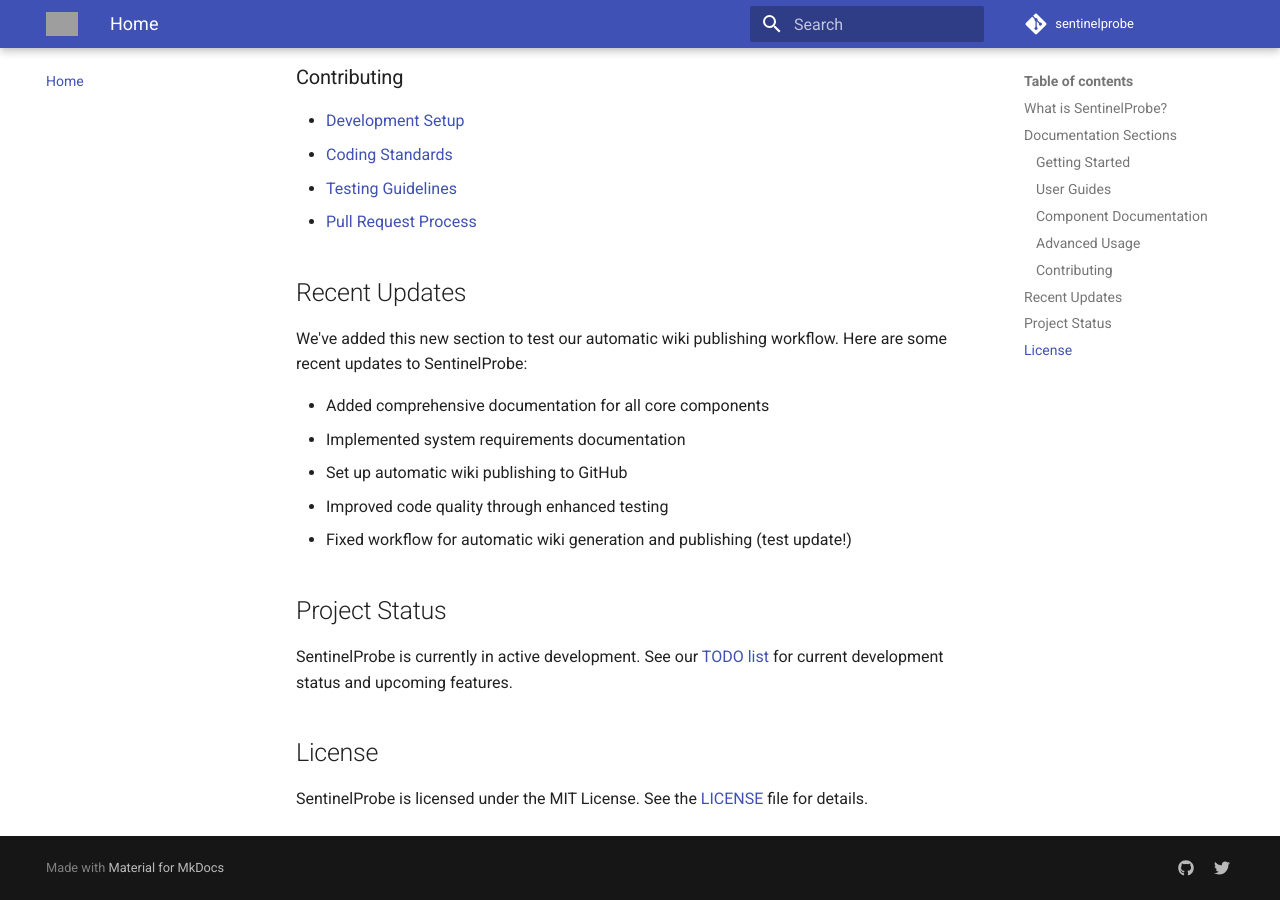
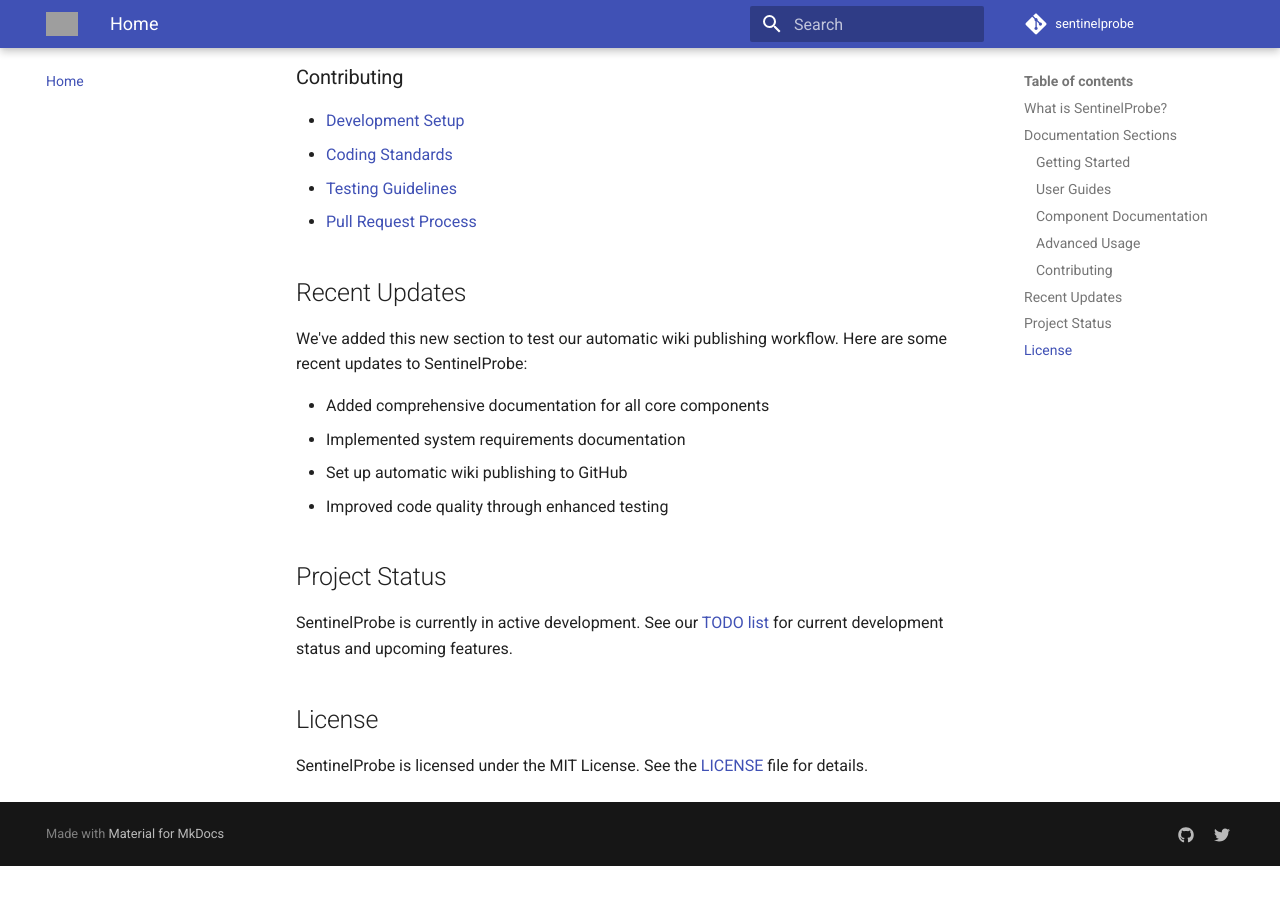
Before and after one commit to viraj2252/SentinelProbe, an MkDocs documentation site: the page built from docs/wiki/index.md, in a window 1280 px wide and 900 px high, scrolled down 1411 px. Built offline with MkDocs 1.6.1 and Material for MkDocs 9.7.7, drawn with Linux system fonts in a browser that asks for light colours; comment, search, counter and statistics services are not loaded; after the commit the page ends 2277 px from its top, so only the background shows below that; grey boxes are pictures that could not be loaded.

```diff
--- a/docs/wiki/index.md
+++ b/docs/wiki/index.md
@@ -53,7 +53,6 @@
 - Implemented system requirements documentation
 - Set up automatic wiki publishing to GitHub
 - Improved code quality through enhanced testing
-- Fixed workflow for automatic wiki generation and publishing (test update!)
 
 ## Project Status
 
```
Also changed, not shown: 1 other file.
